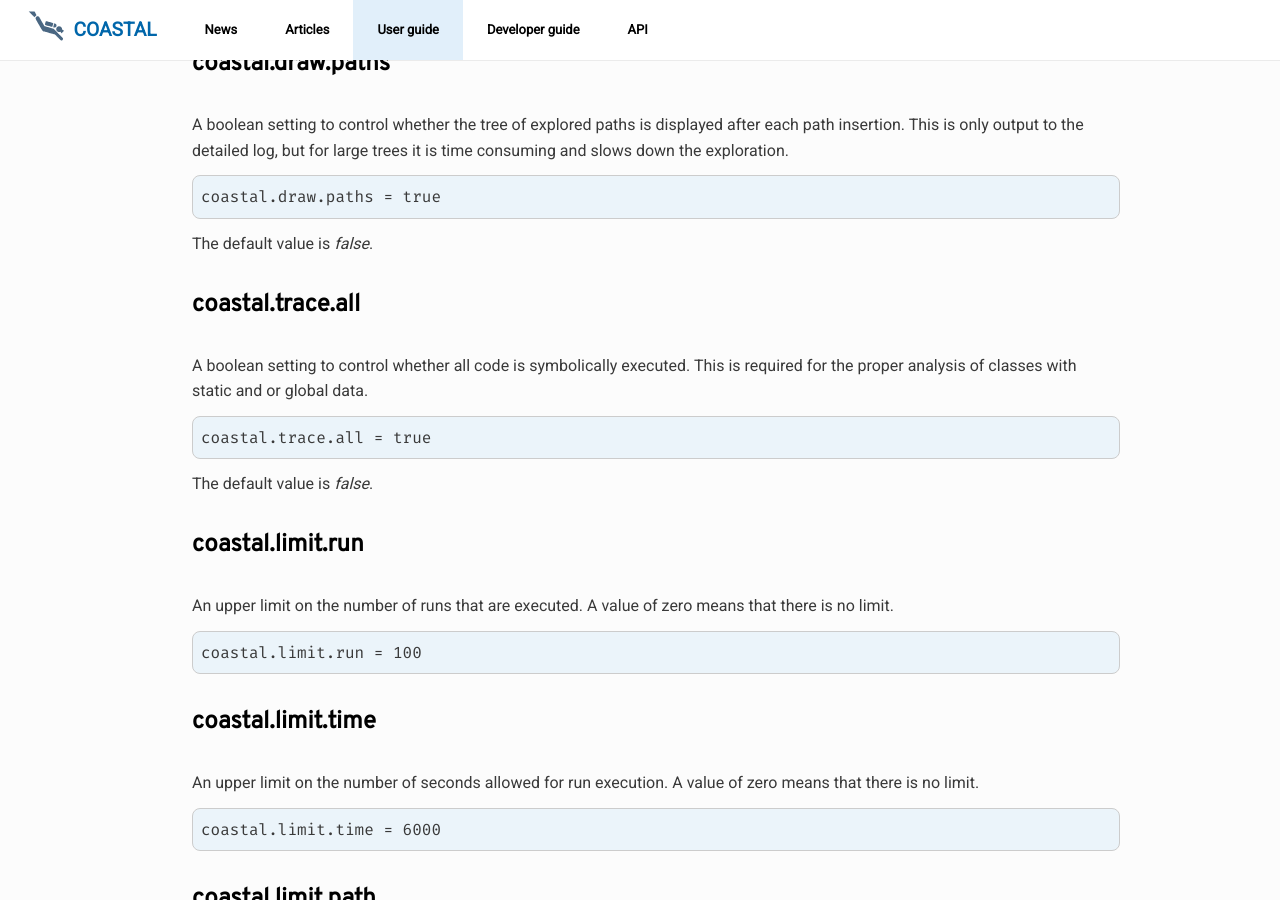
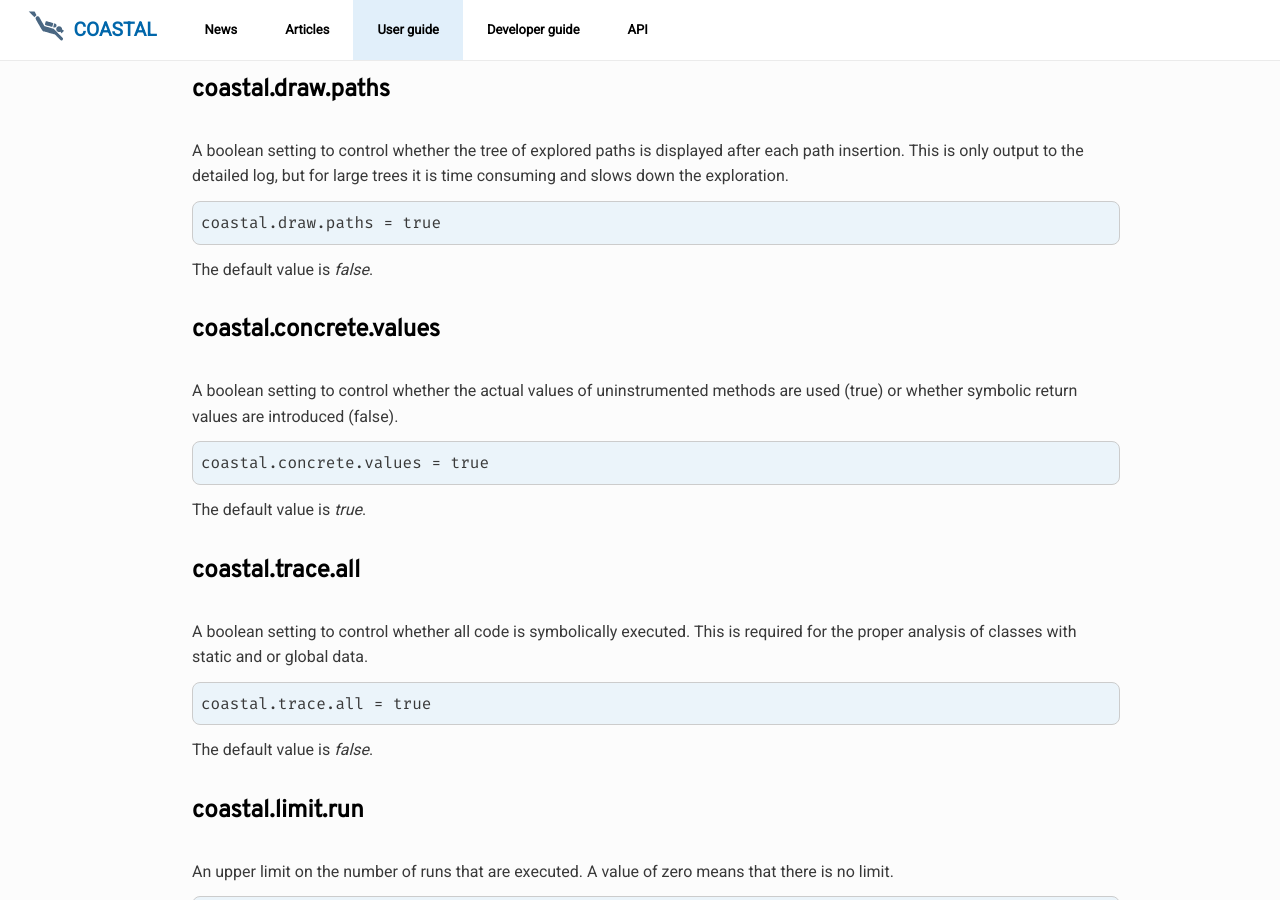
Before and after one commit to DeepseaPlatform/coastal, a Jekyll site: the page built from docs/_pages/userguide/configuration.md, in a window 1280 px wide and 900 px high, scrolled down 3421 px. Built offline with Jekyll 4.4.1, drawn with Linux system fonts in a browser that asks for light colours; some of the changed text lies outside the part shown.

Commit message:
Fix the previous commit
Said that nothing is broken but forgot to add updated test results and
forgot to update documentation.

```diff
--- a/docs/_pages/userguide/configuration.md
+++ b/docs/_pages/userguide/configuration.md
@@ -43,6 +43,7 @@ instead of the default file distributed with COASTAL.
 | `coastal.delegates` | Delegated classes | - |
 | `coastal.echooutput` | Whether program output is displayed | `false` |
 | `coastal.draw.paths` | Whether path trees are displayed in detailed log | `false` |
+| `coastal.concrete.values` | Whether actual return values are used | `true` |
 | `coastal.trace.all` | Whether all code is symbolically traced | `false` |
 | `coastal.limit.run` | Limit on number of runs executed | 0 |
 | `coastal.limit.time` | Limit on number of seconds allowed for runs | 0 |
@@ -177,6 +178,17 @@ coastal.draw.paths = true
 
 The default value is _false_.
 
+## coastal.concrete.values
+
+A boolean setting to control whether the actual values of uninstrumented methods
+are used (true) or whether symbolic return values are introduced (false).
+
+~~~
+coastal.concrete.values = true
+~~~
+
+The default value is _true_.
+
 ## coastal.trace.all
 
 A boolean setting to control whether all code is symbolically executed.
```
Also changed, not shown: 2 other files.
